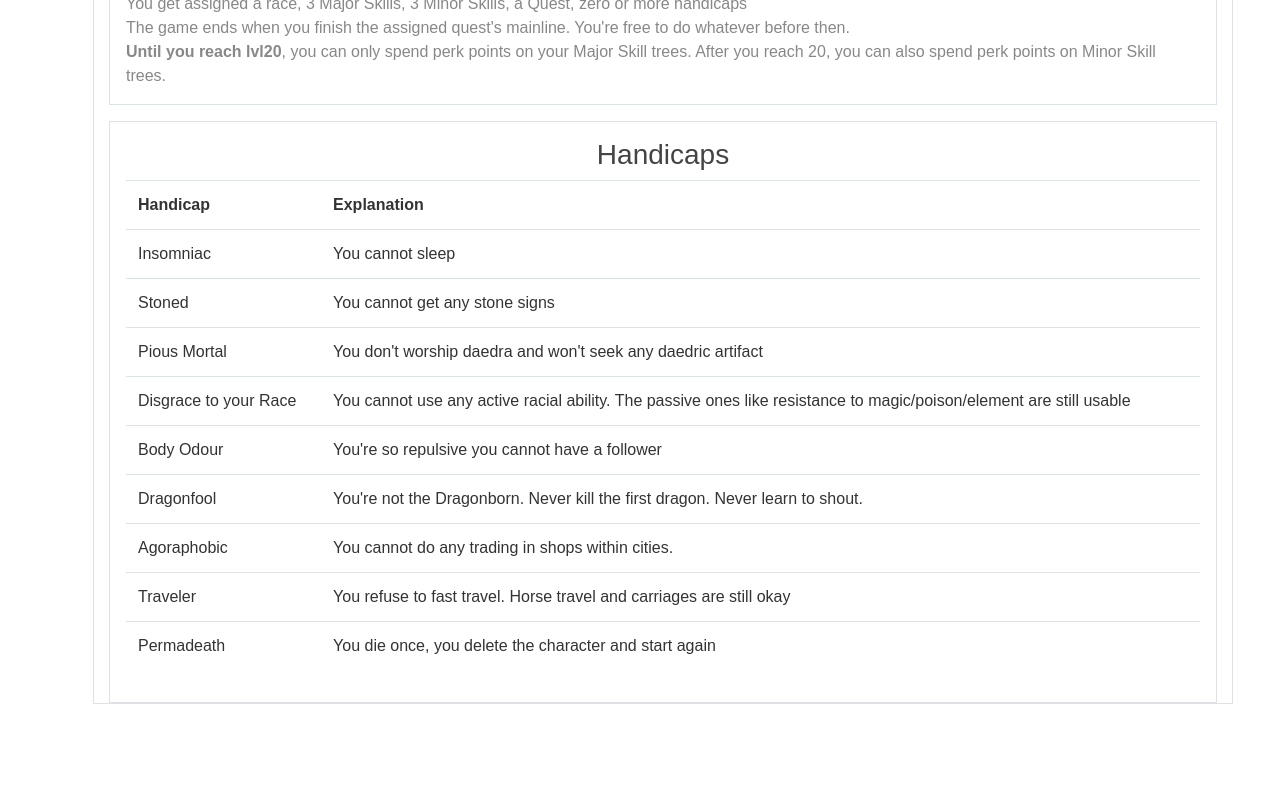
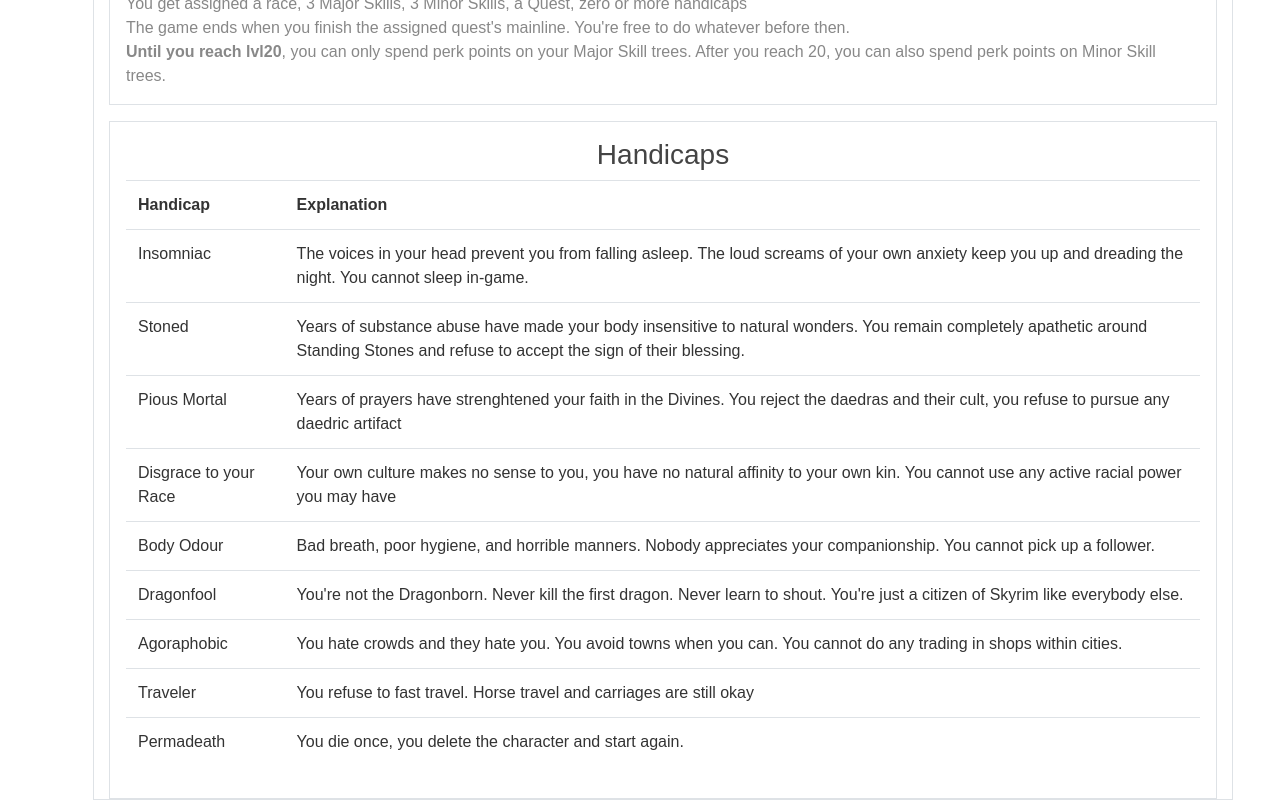
Before and after one commit to joehakimrahme/JSR, an Angular app: page / in a window 1280 px wide. Shown: the part 502-1302 px from the top of the page. Before the commit the page ends 1206 px from the top, so only its background shows below. Built offline with nearby package versions, Linux system fonts and the light colour scheme.

Commit message:
Improves handicap description
Most likely not the final form, but it's already a good improvement in
the description.

```diff
--- a/src/app/roulette/roulette.component.ts
+++ b/src/app/roulette/roulette.component.ts
@@ -24,7 +24,7 @@
 
 
   isValid() {
-    for (var cond in CONDITIONS) {
+    for (let cond in CONDITIONS) {
       if (!CONDITIONS[cond](this.result)) {
 	console.log("Reshuffle: " + cond);
 	return false;
--- a/src/app/rules/rules.component.html
+++ b/src/app/rules/rules.component.html
@@ -11,15 +11,15 @@
     <h3>Handicaps</h3>
     <table class="table .table-hover text-left">
       <th>Handicap</th><th>Explanation</th>
-      <tr><td>Insomniac</td><td>You cannot sleep</td></tr>
-      <tr><td>Stoned</td><td>You cannot get any stone signs</td></tr>
-      <tr><td>Pious Mortal</td><td>You don't worship daedra and won't seek any daedric artifact</td></tr>
-      <tr><td>Disgrace to your Race</td><td>You cannot use any active racial ability. The passive ones like resistance to magic/poison/element are still usable</td></tr>
-      <tr><td>Body Odour</td><td>You're so repulsive you cannot have a follower</td></tr>
-      <tr><td>Dragonfool</td><td>You're not the Dragonborn. Never kill the first dragon. Never learn to shout.</td></tr>
-      <tr><td>Agoraphobic</td><td>You cannot do any trading in shops within cities.</td></tr>
+      <tr><td>Insomniac</td><td>The voices in your head prevent you from falling asleep. The loud screams of your own anxiety keep you up and dreading the night. You cannot sleep in-game.</td></tr>
+      <tr><td>Stoned</td><td>Years of substance abuse have made your body insensitive to natural wonders. You remain completely apathetic around Standing Stones and refuse to accept the sign of their blessing.</td></tr>
+      <tr><td>Pious Mortal</td><td>Years of prayers have strenghtened your faith in the Divines. You reject the daedras and their cult, you refuse to pursue any daedric artifact</td></tr>
+      <tr><td>Disgrace to your Race</td><td>Your own culture makes no sense to you, you have no natural affinity to your own kin. You cannot use any active racial power you may have</td></tr>
+      <tr><td>Body Odour</td><td>Bad breath, poor hygiene, and horrible manners. Nobody appreciates your companionship. You cannot pick up a follower.</td></tr>
+      <tr><td>Dragonfool</td><td>You're not the Dragonborn. Never kill the first dragon. Never learn to shout. You're just a citizen of Skyrim like everybody else.</td></tr>
+      <tr><td>Agoraphobic</td><td>You hate crowds and they hate you. You avoid towns when you can. You cannot do any trading in shops within cities.</td></tr>
       <tr><td>Traveler</td><td>You refuse to fast travel. Horse travel and carriages are still okay</td></tr>
-      <tr><td>Permadeath</td><td>You die once, you delete the character and start again</td></tr>
+      <tr><td>Permadeath</td><td>You die once, you delete the character and start again.</td></tr>
     </table>
   </div>
 </div>
```
